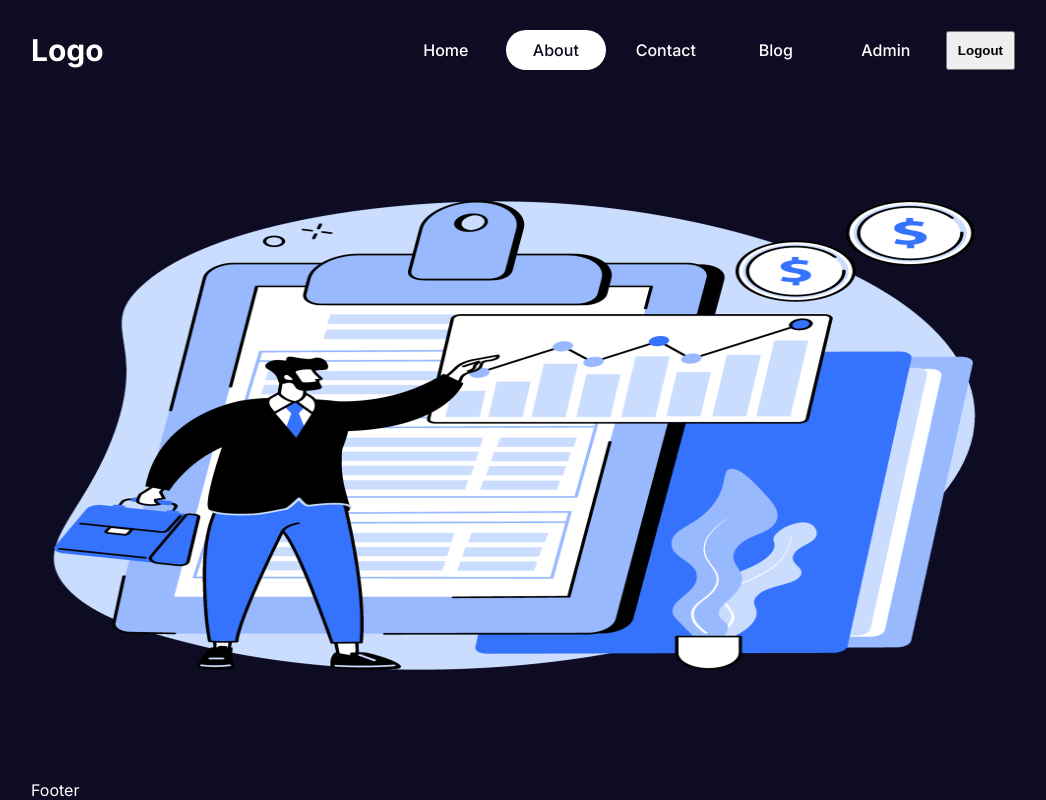
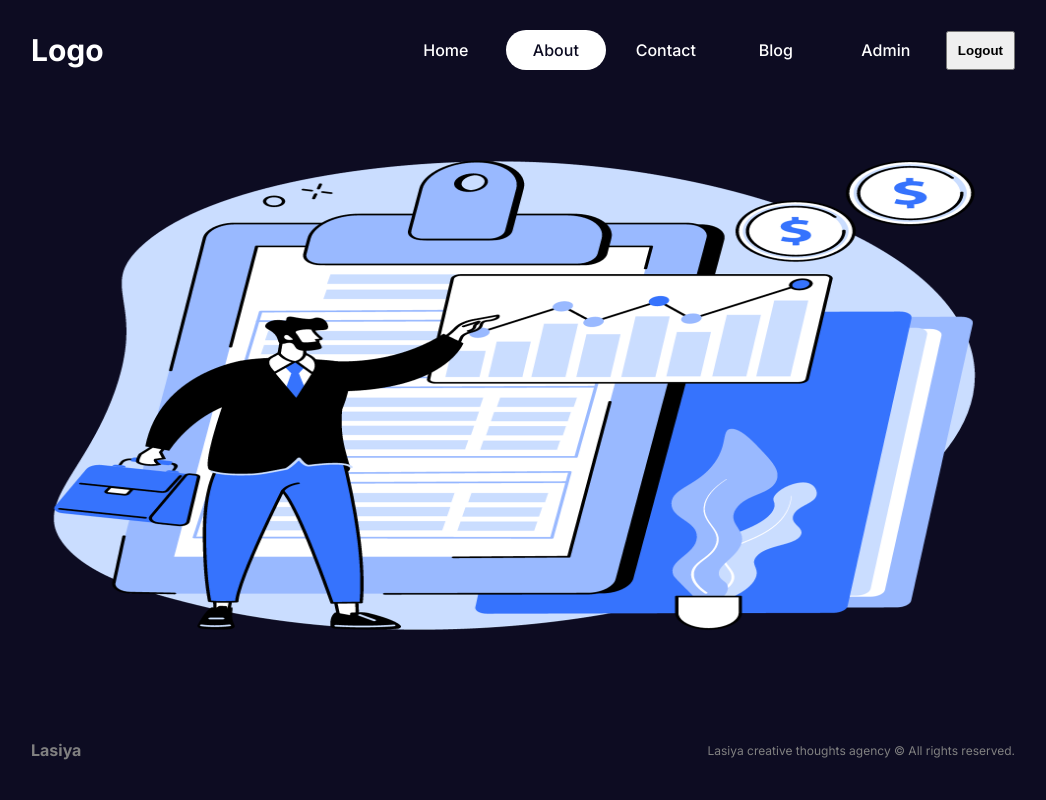
Before and after one commit to lasindu2001/next-digital-agency, a Next.js app: page /about in a window 1280 px wide. Shown: the whole page, without its empty margins (117-1163 px from the left). Built offline with nearby package versions, Linux system fonts and the light colour scheme.

Commit message:
create home page design

```diff
--- /dev/null
+++ b/src/app/home.module.css
@@ -0,0 +1,49 @@
+.container {
+  display: flex;
+  gap: 100px;
+}
+
+.textContainer {
+  flex: 1;
+  display: flex;
+  flex-direction: column;
+  gap: 50px;
+}
+
+.title {
+  font-size: 96px;
+}
+
+.desc {
+  font-size: 20px;
+}
+
+.buttons {
+  display: flex;
+  gap: 20px;
+}
+
+.button {
+  padding: 20px;
+  min-width: 120px;
+  cursor: pointer;
+  border: none;
+  border-radius: 5px;
+}
+
+.button:first-child {
+  background-color: var(--btn);
+  color: var(--text);
+}
+
+.brands {
+  width: 500px;
+  height: 50px;
+  position: relative;
+  filter: grayscale(1);
+}
+
+.imgContainer {
+  flex: 1;
+  position: relative;
+}
--- a/src/components/footer/Footer.jsx
+++ b/src/components/footer/Footer.jsx
@@ -1,8 +1,13 @@
-import React from 'react'
+import styles from './footer.module.css'
 
 const Footer = () => {
   return (
-    <div>Footer</div>
+    <div className={styles.container}>
+      <div className={styles.logo}>Lasiya</div>
+      <div className={styles.text}>
+        Lasiya creative thoughts agency © All rights reserved.
+      </div>
+    </div>
   )
 }
 
--- /dev/null
+++ b/src/components/footer/footer.module.css
@@ -0,0 +1,15 @@
+.container {
+    height: 100px;
+    display: flex;
+    align-items: center;
+    justify-content: space-between;
+    color: gray;
+}
+
+.logo {
+    font-weight: bold;
+}
+
+.text {
+    font-size: 12px;
+}
--- a/src/components/navbar/NavBar.jsx
+++ b/src/components/navbar/NavBar.jsx
@@ -1,10 +1,16 @@
 import styles from './navbar.module.css'
 import Links from './links/Links'
+import Link from 'next/link'
 
 const NavBar = () => {
   return (
     <div className={styles.container}>
-        <div className={styles.logo}>Logo</div>
+        <Link
+          href="/"
+          className={styles.logo}
+        >
+          Logo
+        </Link>
         <div>
             <Links />
         </div>
```
Also changed, not shown: src/app/page.jsx (+31 -2 lines).
